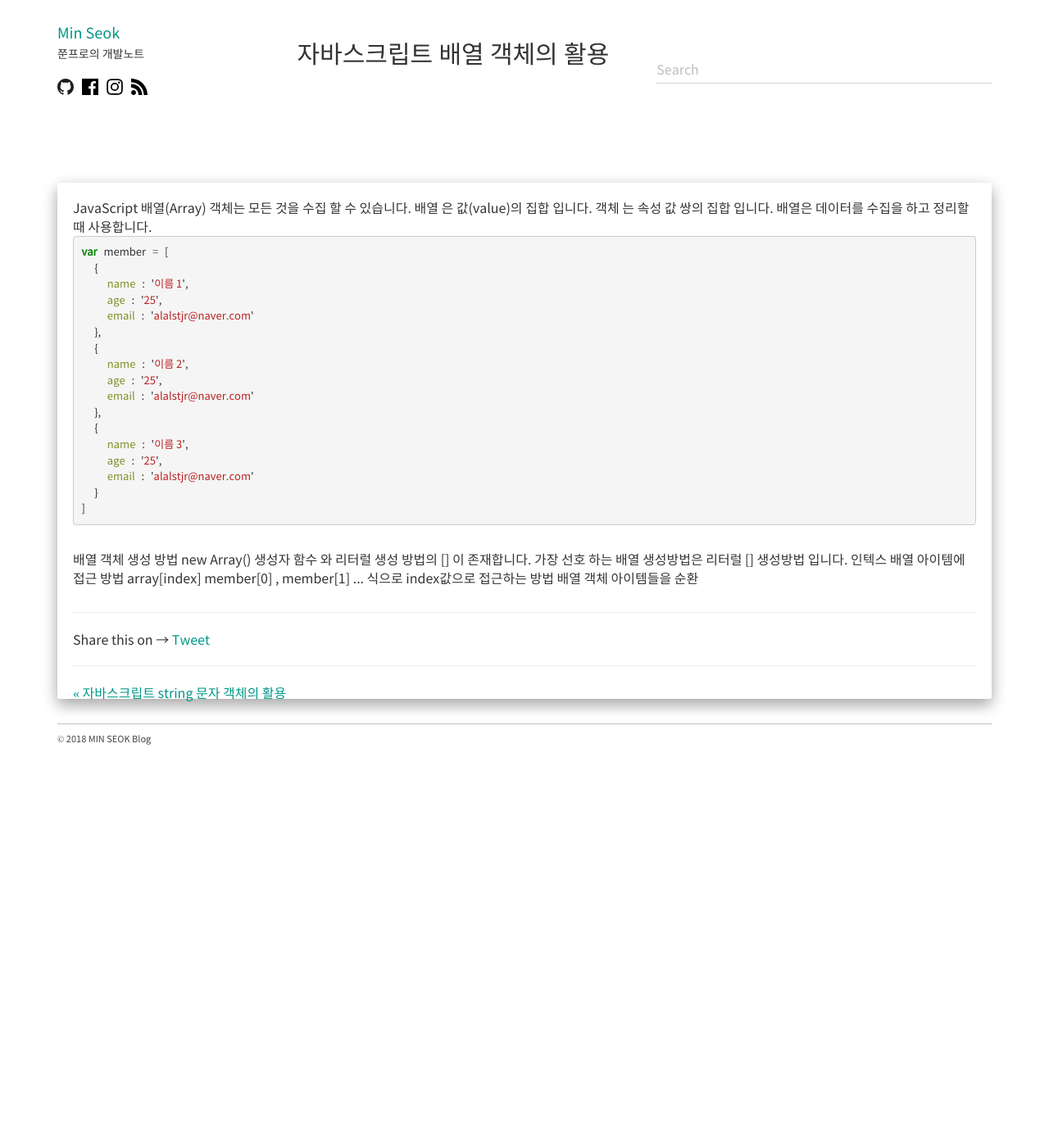
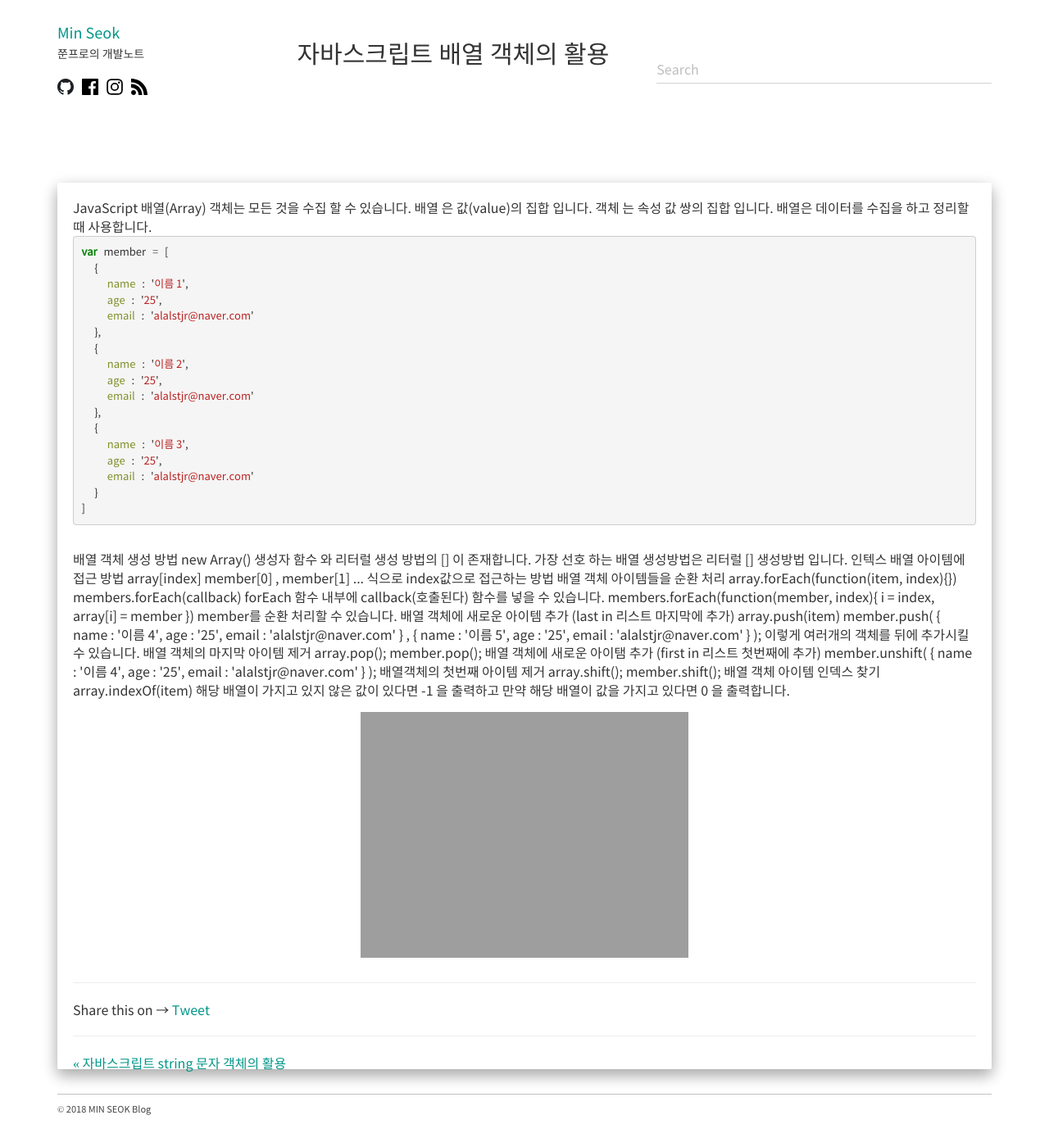
Before and after one commit to alalstjr/promote.github.io, a Jekyll site: the page built from _posts/2018-12-09-자바스크립트 배열 객체의 활용.md, in a window 1280 px wide. Shown: the whole page at 82% size. Built offline with Jekyll 4.4.1, drawn with Linux system fonts in a browser that asks for light colours; nearby versions of some CDN libraries; our own code applies the rules of GitHub Pages for plain Markdown files; comment, search, counter and statistics services are not loaded; before the commit the page ends 937 px from its top, so only the background shows below that.

Commit message:
Update 2018-12-09-자바스크립트 배열 객체의 활용.md

```diff
--- a/_posts/2018-12-09-자바스크립트 배열 객체의 활용.md
+++ b/_posts/2018-12-09-자바스크립트 배열 객체의 활용.md
@@ -33,5 +33,50 @@ var member = [
   array[index]
   member[0] , member[1] ... 식으로 index값으로 접근하는 방법
 
-  배열 객체 아이템들을 순환
+  배열 객체 아이템들을 순환 처리
+  array.forEach(function(item, index){})
+  members.forEach(callback) forEach 함수 내부에 callback(호출된다) 함수를 넣을 수 있습니다.
+  members.forEach(function(member, index){
+    i = index, array[i] = member
+  }) member를 순환 처리할 수 있습니다.
+
+  배열 객체에 새로운 아이템 추가 (last in 리스트 마지막에 추가)
+  array.push(item)
+  member.push(
+  {
+    name : '이름 4',
+    age : '25',
+    email : 'alalstjr@naver.com'
+  } , {
+    name : '이름 5',
+    age : '25',
+    email : 'alalstjr@naver.com'
+  }
+  );
+  이렇게 여러개의 객체를 뒤에 추가시킬 수 있습니다.
+
+  배열 객체의 마지막 아이템 제거
+  array.pop();
+  member.pop();
+
+  배열 객체에 새로운 아이탬 추가 (first in 리스트 첫번째에 추가)
+  member.unshift(
+  {
+    name : '이름 4',
+    age : '25',
+    email : 'alalstjr@naver.com'
+  }
+  );
+
+  배열객체의 첫번째 아이템 제거
+  array.shift();
+  member.shift();
+
+  배열 객체 아이템 인덱스 찾기
+  array.indexOf(item)
+  해당 배열이 가지고 있지 않은 값이 있다면 -1 을 출력하고
+  만약 해당 배열이 값을 가지고 있다면 0 을 출력합니다.
+<div class="img-box">
+  <img src="{{ site.baseurl }}/static/img/post/2018-12-09-6.png" alt="자바스크립트 출력확인" />
 </div>
+</div>
```
